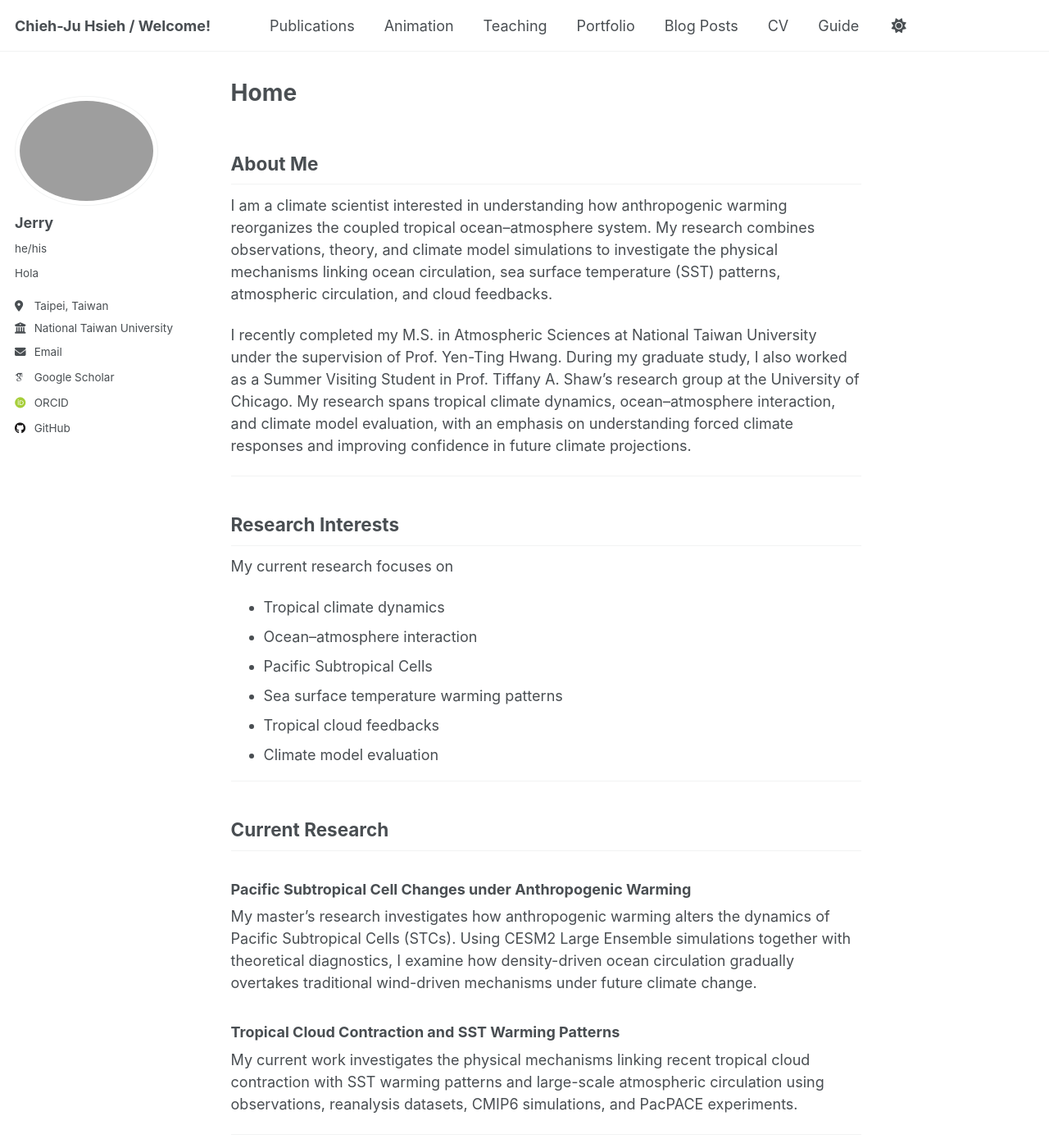
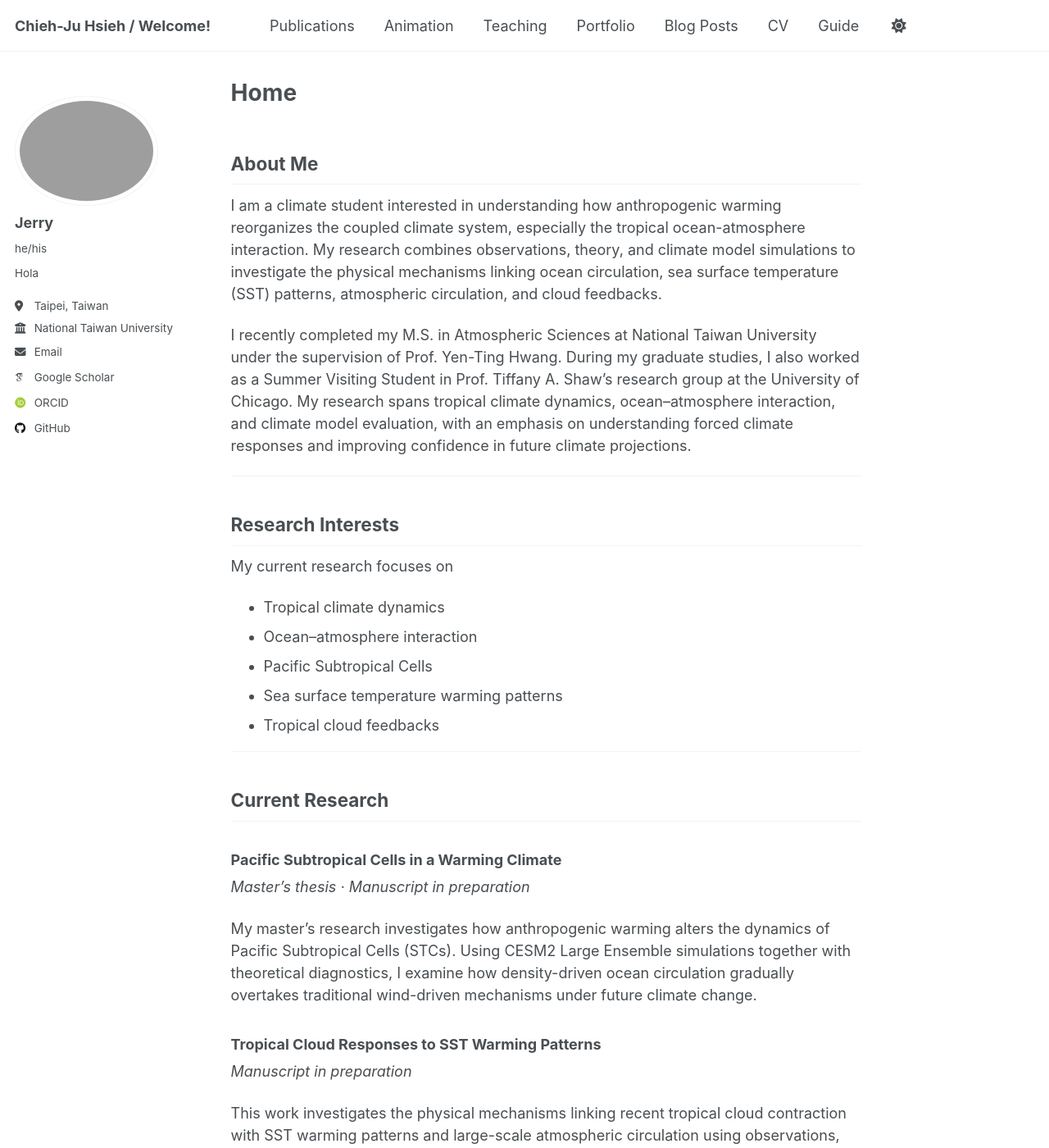
Before and after one commit to CJ-Hsieh/CJ-Hsieh.github.io, a Jekyll site: the page built from _pages/about.md, in a window 1280 px wide and 1400 px high. Shown: the whole window at 82% size. Built offline with Jekyll 4.4.1, drawn with Linux system fonts in a browser that asks for light colours; some web fonts are replaced; some of the changed text lies outside the part shown.

Commit message:
Update about.md

```diff
--- a/_pages/about.md
+++ b/_pages/about.md
@@ -9,9 +9,9 @@
 
 ## About Me
 
-I am a climate scientist interested in understanding how anthropogenic warming reorganizes the coupled tropical ocean–atmosphere system. My research combines observations, theory, and climate model simulations to investigate the physical mechanisms linking ocean circulation, sea surface temperature (SST) patterns, atmospheric circulation, and cloud feedbacks.
+I am a climate student interested in understanding how anthropogenic warming reorganizes the coupled climate system, especially the tropical ocean-atmosphere interaction. My research combines observations, theory, and climate model simulations to investigate the physical mechanisms linking ocean circulation, sea surface temperature (SST) patterns, atmospheric circulation, and cloud feedbacks.
 
-I recently completed my M.S. in Atmospheric Sciences at National Taiwan University under the supervision of Prof. Yen-Ting Hwang. During my graduate study, I also worked as a Summer Visiting Student in Prof. Tiffany A. Shaw's research group at the University of Chicago. My research spans tropical climate dynamics, ocean–atmosphere interaction, and climate model evaluation, with an emphasis on understanding forced climate responses and improving confidence in future climate projections.
+I recently completed my M.S. in Atmospheric Sciences at National Taiwan University under the supervision of Prof. Yen-Ting Hwang. During my graduate studies, I also worked as a Summer Visiting Student in Prof. Tiffany A. Shaw's research group at the University of Chicago. My research spans tropical climate dynamics, ocean–atmosphere interaction, and climate model evaluation, with an emphasis on understanding forced climate responses and improving confidence in future climate projections.
 
 ---
 
@@ -24,28 +24,18 @@
 - Pacific Subtropical Cells
 - Sea surface temperature warming patterns
 - Tropical cloud feedbacks
-- Climate model evaluation
 
 ---
 
 ## Current Research
 
-### Pacific Subtropical Cell Changes under Anthropogenic Warming
+### Pacific Subtropical Cells in a Warming Climate
+*Master's thesis · Manuscript in preparation*
 
 My master's research investigates how anthropogenic warming alters the dynamics of Pacific Subtropical Cells (STCs). Using CESM2 Large Ensemble simulations together with theoretical diagnostics, I examine how density-driven ocean circulation gradually overtakes traditional wind-driven mechanisms under future climate change.
 
-### Tropical Cloud Contraction and SST Warming Patterns
 
-My current work investigates the physical mechanisms linking recent tropical cloud contraction with SST warming patterns and large-scale atmospheric circulation using observations, reanalysis datasets, CMIP6 simulations, and PacPACE experiments.
+### Tropical Cloud Responses to SST Warming Patterns
+*Manuscript in preparation*
 
----
-
-## Research Vision
-
-A central question motivating my research is:
-
-> **How does anthropogenic warming reorganize tropical ocean–atmosphere interactions, and how do these changes shape future climate patterns?**
-
-Rather than studying individual components of the climate system in isolation, I aim to understand how ocean circulation, SST patterns, clouds, and atmospheric dynamics interact to produce the observed and projected responses of the tropical climate system.
-
-I hope this website provides an overview of my research, publications, and presentations.
+This work investigates the physical mechanisms linking recent tropical cloud contraction with SST warming patterns and large-scale atmospheric circulation using observations, reanalysis datasets, CMIP6 simulations, and Pacific Pacemaker experiments.
```
